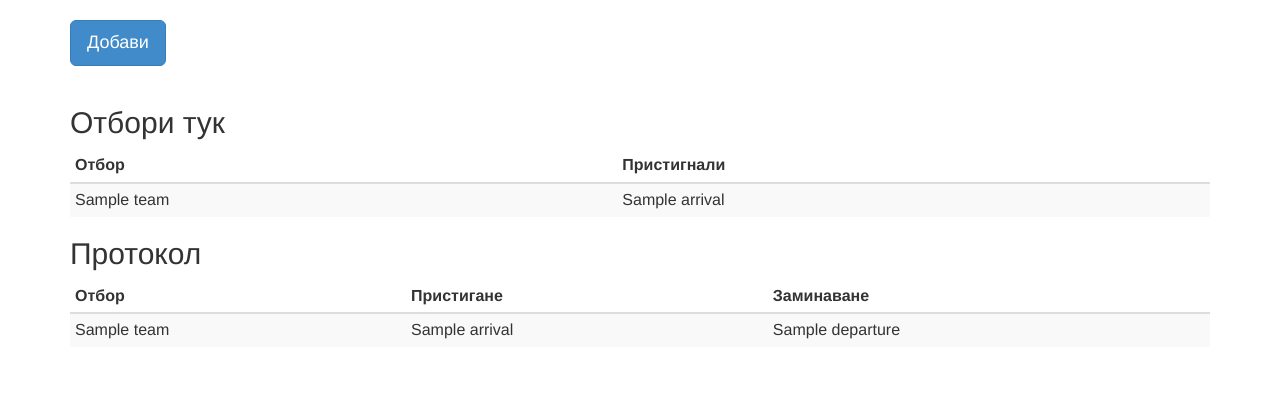
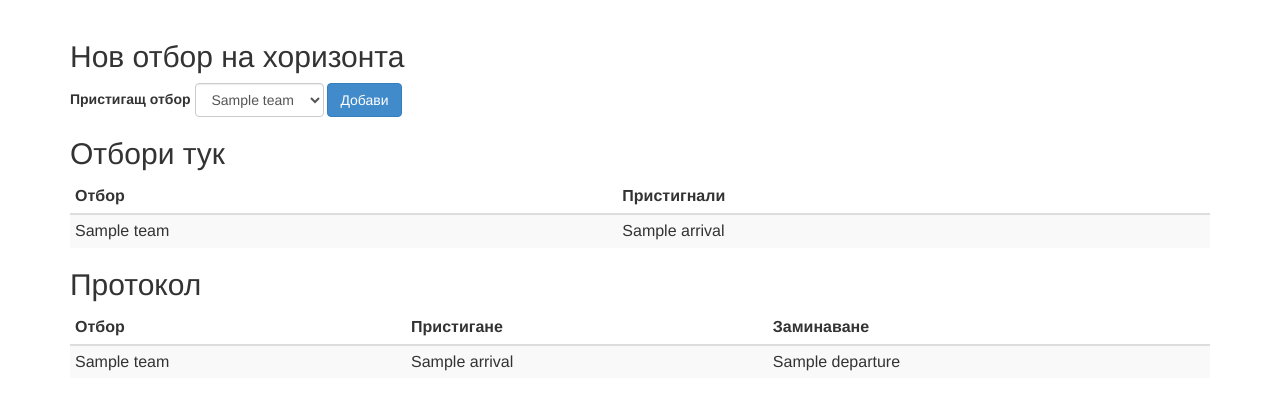
Before and after one commit to pavelsof/racepoint-server, a Django app: template racepoint/templates/racepoint/point/main.html in a window 1280 px wide. Shown: the part 70-480 px from the top of the page. Run offline with Django 3.2, Linux system fonts and the light colour scheme; tables that the repository leaves empty hold one stand-in row (values such as "Sample post"); the template is opened without the code that fills it: values that come from a table or form of the project are taken from there, most other values are stand-ins (such as "Sample title", 1, 10 or a date in 2020); style sheets or scripts are compiled from the project's sources; some libraries are stand-ins or nearby versions.

Commit message:
Front end of Point takes a shape.

```diff
--- a/racepoint/templates/racepoint/point/main.html
+++ b/racepoint/templates/racepoint/point/main.html
@@ -1,8 +1,18 @@
 {% extends 'racepoint/base.html' %}
 {% load i18n %}
 {% block main %}
-<a href="/point/add" class="btn btn-primary btn-lg">Добави</a>
-<br /><br />
+<h2>Нов отбор на хоризонта</h2>
+<form action="" method="post" class="form-inline">
+	<div class="form-group">
+		<label for="input_team" class="form-label">Пристигащ отбор</label>
+		<select id="input_team" class="form-control">
+		{% for team in all_teams %}
+			<option value="{{ team.pk }}">{{ team.name }}</option>
+		{% endfor %}
+		</select>
+	</div>
+	<button type="submit" class="btn btn-primary">Добави</button>
+</form>
 <h2>Отбори тук</h2>
 <table class="table table-striped table-hover table-condensed">
 	<thead>
```
Also changed, not shown: racepoint/views/point.py (+8 -1 lines).
